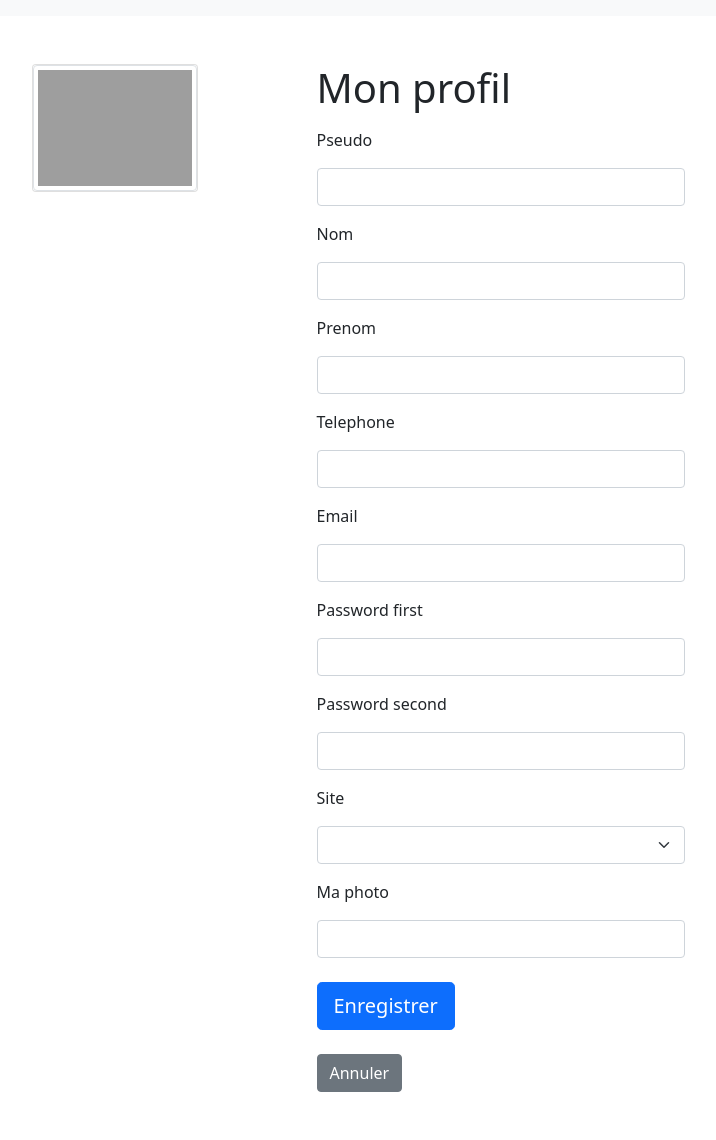
After one commit to Goy-Ell/Sortir, a Symfony app: template templates/user/profil.html.twig in a window 1280 px wide. The commit adds this page. Shown: the whole page, without its empty margins (98-814 px from the left). Run offline with Twig, Linux system fonts and the light colour scheme; the template is opened without the code that fills it, so the values that code supplies are empty; form fields are guessed from the names that the template uses; some libraries are stand-ins or nearby versions; grey boxes are pictures that could not be loaded.

Commit message:
ajout: monProfil (affichage + modif + photo), deconnection

```diff
--- a/config/services.yaml
+++ b/config/services.yaml
@@ -4,7 +4,7 @@
 # Put parameters here that don't need to change on each machine where the app is deployed
 # https://symfony.com/doc/current/best_practices/configuration.html#application-related-configuration
 parameters:
-
+    upload_photo_profil_dir: '%kernel.project_dir%/public/img/photosProfil'
 services:
     # default configuration for services in *this* file
     _defaults:
--- a/src/Controller/MainController.php
+++ b/src/Controller/MainController.php
@@ -13,7 +13,7 @@ class MainController extends AbstractController
      */
     public function index(): Response
     {
-        return $this->render('main/index.html.twig', [
+        return $this->render('main/profil.html.twig', [
 
         ]);
     }
--- a/src/Entity/Sortie.php
+++ b/src/Entity/Sortie.php
@@ -85,7 +85,7 @@ class Sortie
 
     public function __construct()
     {
-        $this->users = new ArrayCollection();
+        $this->user = new ArrayCollection();
     }
 
     public function getId(): ?int
--- a/src/Model/Recherche.php
+++ b/src/Model/Recherche.php
@@ -1,6 +1,6 @@
 <?php
 
-namespace App\Entity;
+namespace App\Model;
 
 use App\Repository\RechercheRepository;
 use Doctrine\ORM\Mapping as ORM;
--- a/src/Repository/ParticipantRepository.php
+++ b/src/Repository/ParticipantRepository.php
@@ -46,7 +46,7 @@ class ParticipantRepository extends ServiceEntityRepository
             ->getOneOrNullResult()
         ;
     }
-    */
+
     public function rechercherSortie(\App\Entity\Recherche $recherche)
     {
         $queryBuilder=$this->createQueryBuilder('r');
@@ -87,5 +87,5 @@ class ParticipantRepository extends ServiceEntityRepository
 
 
 
-    }
+    }*/
 }
--- a/templates/nav/nav.html.twig
+++ b/templates/nav/nav.html.twig
@@ -2,8 +2,17 @@
 
 <nav class="navbar navbar-light bg-light">
     <div class="container-fluid justify-content-start">
-        <a class="btn btn-outline-success me-2" href="{{ path('main_home') }}">Accueil</a>
-{#        <a class="btn btn-outline-secondary me-2"href="{{ path('#') }}">Mon profil</a>#}
-{#        <a class="btn btn-outline-secondary me-2"href="{{ path('#') }}">Se déconnecter</a>#}
+        <!-- Si un utilisateur est connecté -->
+        {% if  app.user%}
+            <a class="btn btn-outline-secondary me-2" href="{{ path('participant_recherche') }}">Accueil</a>
+            <!-- Si l'utilisateur est un ADMIN -->
+            {% if is_granted("ROLE_ADMIN") %}
+                <a class="btn btn-outline-secondary me-2"href="#">Villes</a>
+                <a class="btn btn-outline-secondary me-2"href="#">Sites</a>
+            {% endif %}
+            <a class="btn btn-outline-secondary me-2"href="{{ path('user_profil', {'id' : app.user.id}) }}">Mon profil</a>
+            <a class="btn btn-outline-secondary me-2"href="{{ path('app_logout') }}">Se déconnecter</a>
+        {% endif %}
+
     </div>
 </nav>
--- /dev/null
+++ b/templates/user/profil.html.twig
@@ -0,0 +1,76 @@
+{% extends 'base.html.twig' %}
+
+{% block title %}Mon profil{% endblock %}
+
+{% block body %}
+    <div class="container">
+        <div class="row justify-content-around mt-5 mb-5">
+            <div class="col-2">
+                <div class="card">
+                    <img class="img-thumbnail" src="{{ asset('img/photosProfil/' ~ app.user.photoProfil) }}" alt="Ma photo de profil">
+                </div>
+            </div>
+            <div class="col-8">
+                <div class="col-12 col-sm-10 col-md-8 col-lg-6">
+
+                    {% for flashError in app.flashes('verify_email_error') %}
+                        <div class="alert alert-danger" role="alert">{{ flashError }}</div>
+                    {% endfor %}
+
+                    <h1 class="mb-3 font-weight-normal">Mon profil</h1>
+                    {{ form_start(monProfilType) }}
+                    <div class="mb-3">
+                        <div class="form-label">{{ form_label(monProfilType.pseudo) }}</div>
+                        {{ form_widget(monProfilType.pseudo, {'attr' : {'class': 'form-control'}}) }}
+                    </div>
+                    <div class="mb-3">
+                        <div class="form-label">{{ form_label(monProfilType.nom) }}</div>
+                        {{ form_widget(monProfilType.nom, {'attr' : {'class': 'form-control'}}) }}
+                    </div>
+                    <div class="mb-3">
+                        <div class="form-label">{{ form_label(monProfilType.prenom) }}</div>
+                        {{ form_widget(monProfilType.prenom, {'attr' : {'class': 'form-control'}}) }}
+                    </div>
+                    <div class="mb-3">
+                        <div class="form-label">{{ form_label(monProfilType.telephone) }}</div>
+                        {{ form_widget(monProfilType.telephone, {'attr' : {'class': 'form-control'}}) }}
+                    </div>
+                    <div class="mb-3">
+                        <div class="form-label">{{ form_label(monProfilType.email) }}</div>
+                        {{ form_widget(monProfilType.email, {'attr' : {'class': 'form-control'}}) }}
+                    </div>
+                    <div class="mb-3">
+                        <div class="form-label">{{ form_label(monProfilType.password.first) }}</div>
+                        {{ form_widget(monProfilType.password.first, {'attr' : {'class': 'form-control'}}) }}
+                    </div>
+                    <div class="mb-3">
+                        <div class="form-label">{{ form_label(monProfilType.password.second) }}</div>
+                        {{ form_widget(monProfilType.password.second, {'attr' : {'class': 'form-control'}}) }}
+                    </div>
+                    <div class="mb-3">
+                        <div class="form-label">{{ form_label(monProfilType.site) }}</div>
+                        {{ form_widget(monProfilType.site, {'attr' : {
+                            'class': 'form-select',
+                            'selected' : '',
+                        }}) }}
+                    </div>
+                    <div class="mb-3">
+                        <div class="form-label">{{ form_label(monProfilType.photoProfil, 'Ma photo') }}</div>
+                        {{ form_widget(monProfilType.photoProfil, {'attr' : {'class': 'form-control'}}) }}
+                    </div>
+                    <div class="mt-4">
+                        <button type="submit" class="btn btn-lg btn-primary">Enregistrer</button>
+                    </div>
+
+                    {{ form_end(monProfilType) }}
+
+                    <div class="col mt-4">
+                        <a class="btn btn-secondary" href="{{ path('participant_recherche') }}">Annuler</a>
+                    </div>
+
+                </div>
+            </div>
+
+        </div>
+    </div>
+{% endblock %}
```
Also changed, not shown: src/Controller/ParticipantController.php (+6 -7 lines), src/Controller/UserController.php (added, +76 -0 lines), src/Entity/User.php (+29 -12 lines), src/Form/MonProfilType.php (added, +58 -0 lines), public/img/photosProfil/Leponge-60b64a0941e57.jpg (added).
